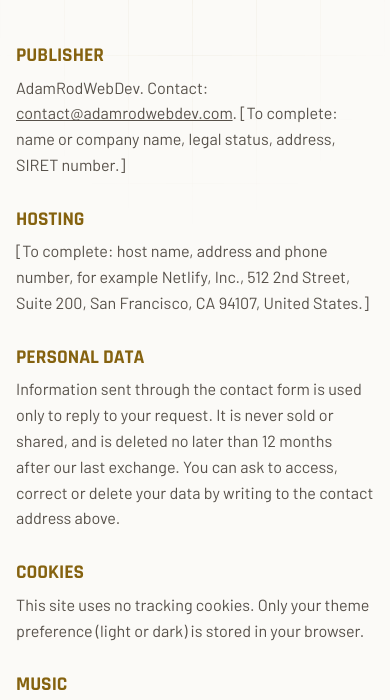
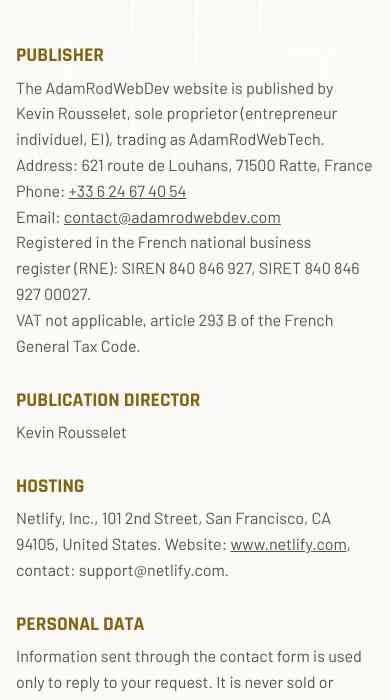
Before and after one commit to adamrodwebdev/adamrodwebdev-portfolio, a website: page en/legal-notice.html in a window 390 px wide. Shown: the part 137-837 px from the top of the page. Drawn offline with Linux system fonts and the light colour scheme.

Commit message:
v1.7.1 : mentions légales complétées (micro-entrepreneur)
Éditeur Kevin Rousselet EI (nom commercial AdamRodWebTech), adresse,
téléphone, SIREN / SIRET (RNE), TVA non applicable (art. 293 B du CGI),
directeur de la publication et coordonnées à jour de Netlify, en FR et EN.

Co-Authored-By: Claude Opus 5.5 <noreply@anthropic.com>

```diff
--- a/en/legal-notice.html
+++ b/en/legal-notice.html
@@ -27,9 +27,13 @@
   <main class="container page">
     <h1>Legal notice</h1>
     <h2>Publisher</h2>
-    <p>AdamRodWebDev. Contact: <a href="mailto:contact@adamrodwebdev.com">contact@adamrodwebdev.com</a>. [To complete: name or company name, legal status, address, SIRET number.]</p>
+    <p>The AdamRodWebDev website is published by Kevin Rousselet, sole proprietor (entrepreneur individuel, EI), trading as AdamRodWebTech.</p>
+    <p>Address: 621 route de Louhans, 71500 Ratte, France<br>Phone: <a href="tel:+33624674054">+33 6 24 67 40 54</a><br>Email: <a href="mailto:contact@adamrodwebdev.com">contact@adamrodwebdev.com</a></p>
+    <p>Registered in the French national business register (RNE): SIREN 840 846 927, SIRET 840 846 927 00027.<br>VAT not applicable, article 293 B of the French General Tax Code.</p>
+    <h2>Publication director</h2>
+    <p>Kevin Rousselet</p>
     <h2>Hosting</h2>
-    <p>[To complete: host name, address and phone number, for example Netlify, Inc., 512 2nd Street, Suite 200, San Francisco, CA 94107, United States.]</p>
+    <p>Netlify, Inc., 101 2nd Street, San Francisco, CA 94105, United States. Website: <a href="https://www.netlify.com">www.netlify.com</a>, contact: support@netlify.com.</p>
     <h2>Personal data</h2>
     <p>Information sent through the contact form is used only to reply to your request. It is never sold or shared, and is deleted no later than 12 months after our last exchange. You can ask to access, correct or delete your data by writing to the contact address above.</p>
     <h2>Cookies</h2>
--- a/package.json
+++ b/package.json
@@ -1,6 +1,6 @@
 {
   "name": "adamrodwebdev-portfolio",
-  "version": "1.7.0",
+  "version": "1.7.1",
   "private": true,
   "description": "Portfolio AdamRodWebDev : site statique Vue 3 + vue-i18n, sans étape de compilation.",
   "type": "module",
```
Also changed, not shown: mentions-legales.html (+6 -2 lines), CHANGELOG.md.
